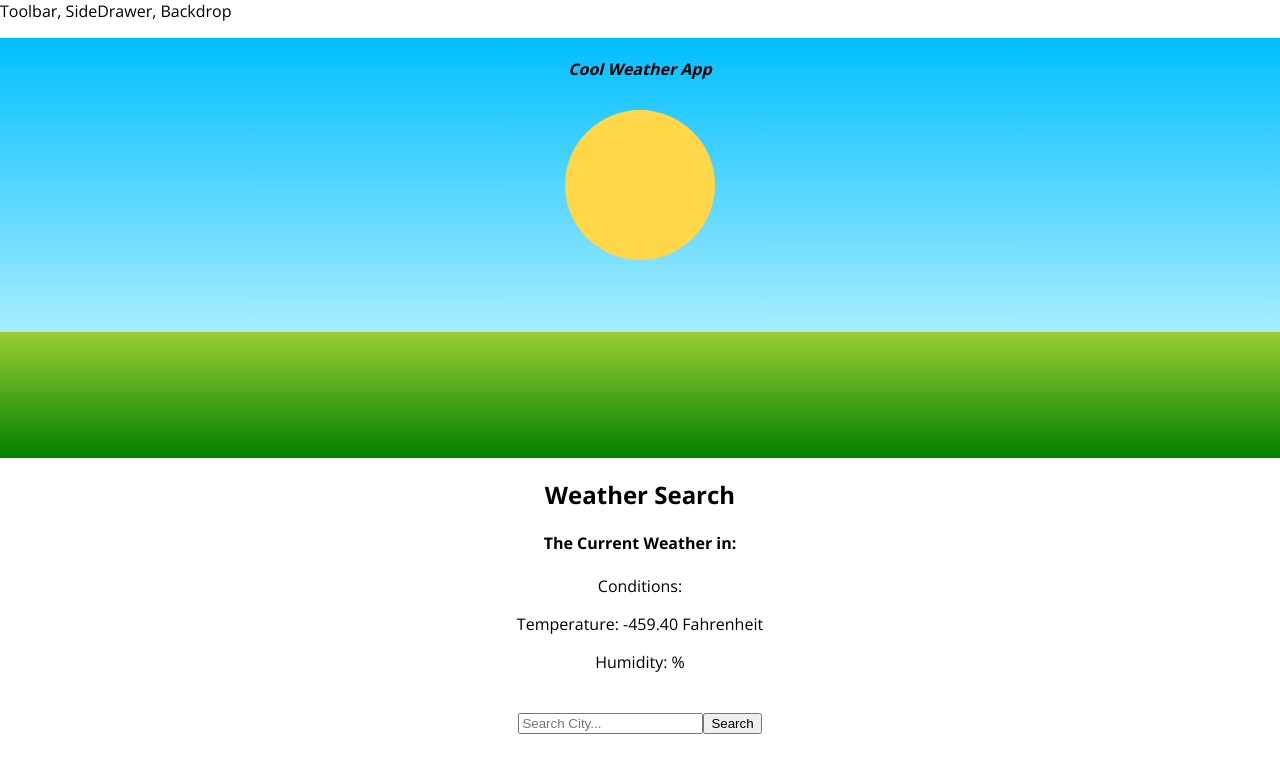
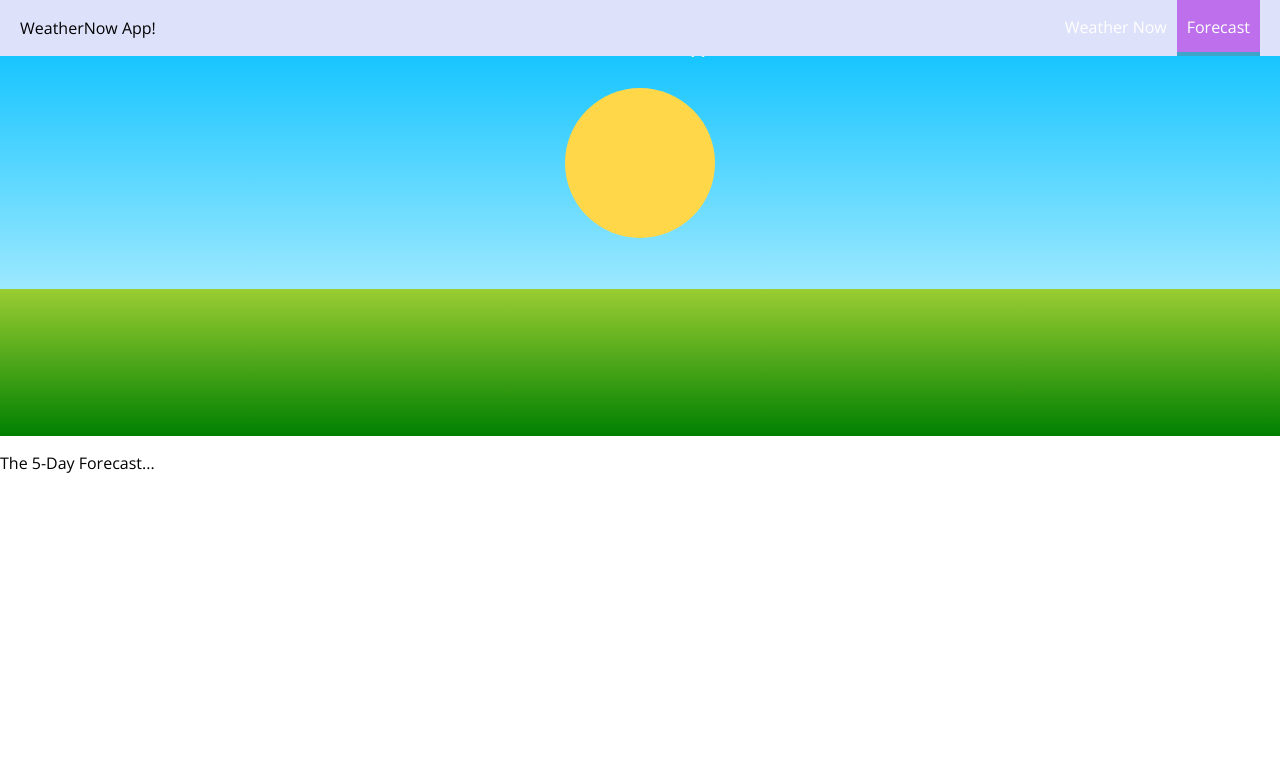
Before and after one commit to sjfox26/weather-app-react, a React app: page /forecast in a window 1280 px wide. Shown: the top 772 px of the page. Built offline with nearby package versions, Linux system fonts and the light colour scheme; no server answers.

Commit message:
set up toolbar with working Forecast link

```diff
--- a/package.json
+++ b/package.json
@@ -36,6 +36,7 @@
     "react": "^16.4.1",
     "react-dev-utils": "^5.0.1",
     "react-dom": "^16.4.1",
+    "react-router-dom": "^4.3.1",
     "resolve": "1.6.0",
     "style-loader": "0.19.0",
     "sw-precache-webpack-plugin": "0.11.4",
--- a/src/App.js
+++ b/src/App.js
@@ -1,6 +1,9 @@
 import React, { Component } from 'react';
+import { Route, Switch } from 'react-router-dom';
+
 import Layout from './hoc/Layout/Layout';
 import WeatherNow from './containers/WeatherNow/WeatherNow';
+import Forecast from './containers/Forecast/Forecast';
 
 console.log(process.env.REACT_APP_CURRENT_WEATHER_KEY);
 
@@ -9,7 +12,10 @@ class App extends Component {
     return (
       <div>
         <Layout>
-            <WeatherNow />
+            <Switch>
+                <Route path="/forecast" component={Forecast} />
+                <Route path="/" component={WeatherNow} />
+            </Switch>
         </Layout>
       </div>
     );
--- /dev/null
+++ b/src/components/Navigation/NavigationItems/NavigationItem/NavigationItem.css
@@ -0,0 +1,48 @@
+.NavigationItem {
+    margin: 10px 0;
+    box-sizing: border-box;
+    display: block;
+    width: 100%;
+}
+
+.NavigationItem a {
+    color: rgba(236, 236, 236, 0.71);
+    text-decoration: none;
+    width: 100%;
+    box-sizing: border-box;
+    display: block;
+}
+
+.NavigationItem a:hover,
+.NavigationItem a:active,
+.NavigationItem a.active {
+    color: #40A4C8;
+}
+
+
+@media (min-width: 500px) {
+    .NavigationItem {
+        margin: 0;
+        display: flex;
+        height: 100%;
+        width: auto;
+        align-items: center;
+    }
+
+    .NavigationItem a {
+        color: white;
+        height: 100%;
+        padding: 16px 10px;
+        border-bottom: 4px solid transparent;
+    }
+
+    .NavigationItem a:hover,
+    .NavigationItem a:active,
+    .NavigationItem a.active {
+        background-color: #bd6fec;
+        border-bottom: 4px solid #40A4C8;
+        color: white;
+    }
+
+
+}
--- /dev/null
+++ b/src/components/Navigation/NavigationItems/NavigationItem/NavigationItem.js
@@ -0,0 +1,16 @@
+import React from 'react';
+import { NavLink } from 'react-router-dom';
+
+import classes from './NavigationItem.css';
+
+const navigationItem = (props) => (
+    <li className={classes.NavigationItem}>
+        <NavLink
+            to={props.link}
+            exact={props.exact}
+            activeClassName={classes.active}>{props.children}</NavLink>
+    </li>
+);
+
+
+export default navigationItem;
--- /dev/null
+++ b/src/components/Navigation/NavigationItems/NavigationItems.css
@@ -0,0 +1,15 @@
+.NavigationItems {
+    margin: 0;
+    padding: 0;
+    list-style: none;
+    display: flex;
+    flex-flow: column;  /*mobile devices stacked links*/
+    align-items: center;
+    height: 100%;
+}
+
+@media (min-width: 500px) {
+    .NavigationItems {
+        flex-flow: row;
+    }
+}
--- /dev/null
+++ b/src/components/Navigation/NavigationItems/NavigationItems.js
@@ -0,0 +1,12 @@
+import React from 'react';
+import classes from './NavigationItems.css';
+import NavigationItem from './NavigationItem/NavigationItem';
+
+const navigationItems = (props) => (
+    <ul className={classes.NavigationItems}>
+        <NavigationItem link="/" exact>Weather Now</NavigationItem>
+        <NavigationItem link="/forecast">Forecast</NavigationItem>
+    </ul>
+);
+
+export default navigationItems;
--- /dev/null
+++ b/src/components/Navigation/Toolbar/Toolbar.css
@@ -0,0 +1,24 @@
+.Toolbar {
+    height: 56px;
+    width: 100%;
+    position: fixed;
+    top: 0;
+    left: 0;
+    background-color: #dee1fa;
+    display: flex;    /*default flex is row, so elements will sit next to each other*/
+    justify-content: space-between;
+    align-items: center;
+    padding: 0 20px;
+    box-sizing: border-box;
+    z-index: 90; /* has to be lower than the backdrop (100)*/
+}
+
+.Toolbar nav {
+    height: 100%;
+}
+
+@media (max-width: 499px) {
+    .DesktopOnly {
+        display: none;
+    }
+}
--- /dev/null
+++ b/src/components/Navigation/Toolbar/Toolbar.js
@@ -0,0 +1,20 @@
+import React from 'react';
+
+import classes from './Toolbar.css';
+import NavigationItems from '../NavigationItems/NavigationItems';
+// import DrawerToggle from '../SideDrawer/DrawerToggle/DrawerToggle';
+
+const toolbar = (props) => (
+    <header className={classes.Toolbar}>
+        {/*<DrawerToggle clicked={props.drawerToggleClicked}/>*/}
+        <div>
+            WeatherNow App!
+        </div>
+        <nav className={classes.DesktopOnly}>
+            <NavigationItems />
+        </nav>
+    </header>
+);
+
+
+export default toolbar;
--- /dev/null
+++ b/src/containers/Forecast/Forecast.js
@@ -0,0 +1,16 @@
+import React, { Component } from 'react';
+
+
+class Forecast extends Component {
+
+    render () {
+
+        return (
+            <div>
+                The 5-Day Forecast...
+            </div>
+        );
+    }
+}
+
+export default Forecast;
--- a/src/hoc/Layout/Layout.css
+++ b/src/hoc/Layout/Layout.css
@@ -11,6 +11,8 @@
     background: linear-gradient(deepskyblue, azure);
     font-weight: bold;
     font-style: italic;
+    font-size: 16px;
+    color: white;
     position: relative;
 }
 
@@ -25,7 +27,7 @@
 
 .Grass {
     width: 100%;
-    height: 30%;
+    height: 35%;
     position: absolute;
     bottom: 0%;
     background: linear-gradient(yellowgreen, green)
--- a/src/hoc/Layout/Layout.js
+++ b/src/hoc/Layout/Layout.js
@@ -1,13 +1,14 @@
 import React, { Component } from 'react';
 import Aux from '../../hoc/Aux/Aux';
 import classes from './Layout.css';
+import Toolbar from '../../components/Navigation/Toolbar/Toolbar';
 
 class Layout extends Component {
 
     render () {
         return (
             <Aux>
-                <div>Toolbar, SideDrawer, Backdrop</div>
+                <Toolbar />
                 <div className={classes.Graphic}>
                     Cool Weather App
                     <div className={classes.Sun}></div>
--- a/src/index.js
+++ b/src/index.js
@@ -1,8 +1,17 @@
 import React from 'react';
 import ReactDOM from 'react-dom';
+import { BrowserRouter} from 'react-router-dom';
+
 import './index.css';
 import App from './App';
 import registerServiceWorker from './registerServiceWorker';
 
-ReactDOM.render(<App />, document.getElementById('root'));
+
+const app = (
+    <BrowserRouter>
+        <App />
+    </BrowserRouter>
+);
+
+ReactDOM.render(app, document.getElementById('root'));
 registerServiceWorker();
```
Also changed, not shown: 1 other file (tests, documents, lock files or other folders).
